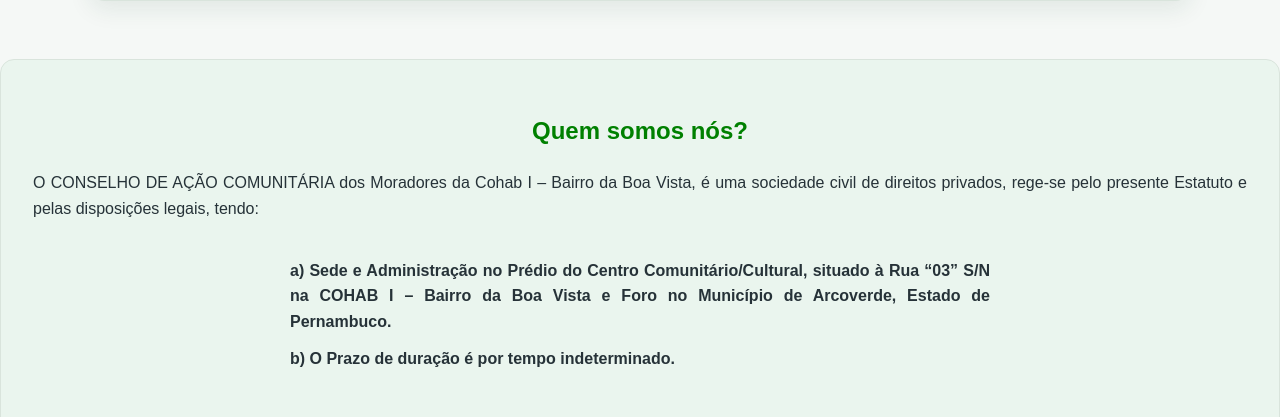
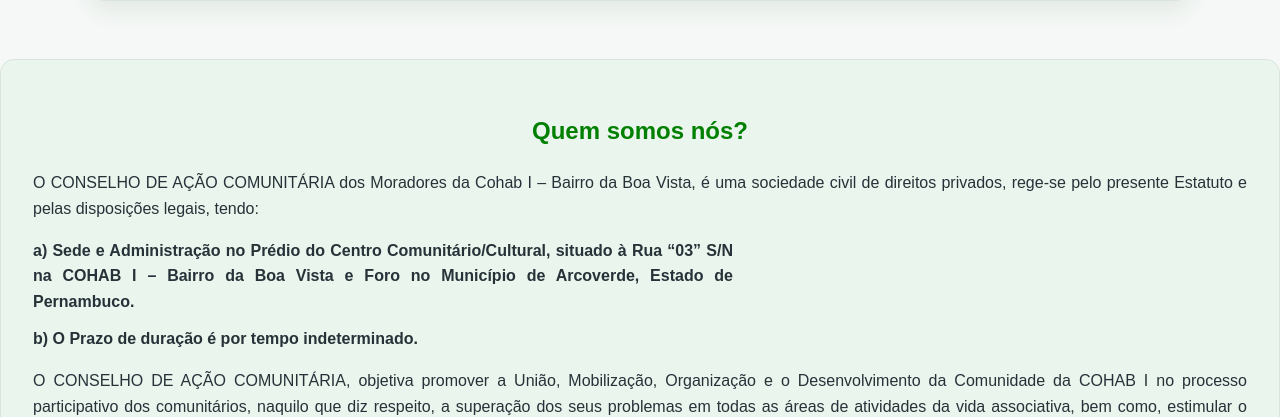
Before and after one commit to danielfilhocavalcanti-spec/Programacao1, a plain HTML site: page institucional.html in a window 1280 px wide. Shown: the part 520-937 px from the top of the page. Drawn offline with nearby package versions, Linux system fonts and the light colour scheme.

Commit message:
Remove container div from institutional.html
Removed unnecessary div container around the list.

```diff
--- a/institucional.html
+++ b/institucional.html
@@ -32,7 +32,6 @@
       <p>O CONSELHO DE AÇÃO COMUNITÁRIA dos Moradores da Cohab I – Bairro da Boa Vista,
         é uma sociedade civil de direitos privados, rege-se pelo presente Estatuto e pelas
         disposições legais, tendo:</p>
-      <div class="container-lista">
   <ul class="lista-organizada">
     <li>
       <strong>a) Sede e Administração no Prédio do Centro Comunitário/Cultural,
@@ -43,7 +42,6 @@
       <strong>b) O Prazo de duração é por tempo indeterminado.</strong>
     </li>
   </ul>
-</div>
       <p>O CONSELHO DE AÇÃO COMUNITÁRIA, objetiva promover a União, Mobilização, Organização e o Desenvolvimento da
         Comunidade da COHAB I no processo participativo dos comunitários, naquilo que diz respeito, a superação dos seus
         problemas em todas as áreas de atividades da vida associativa, bem como, estimular o diálogo e a sociabilidade entre
```
